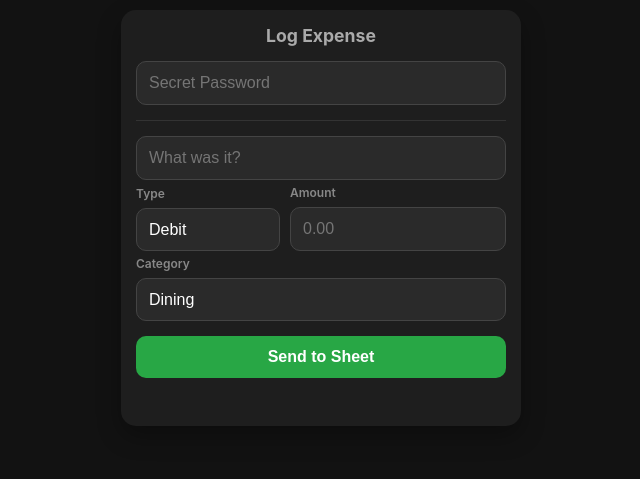
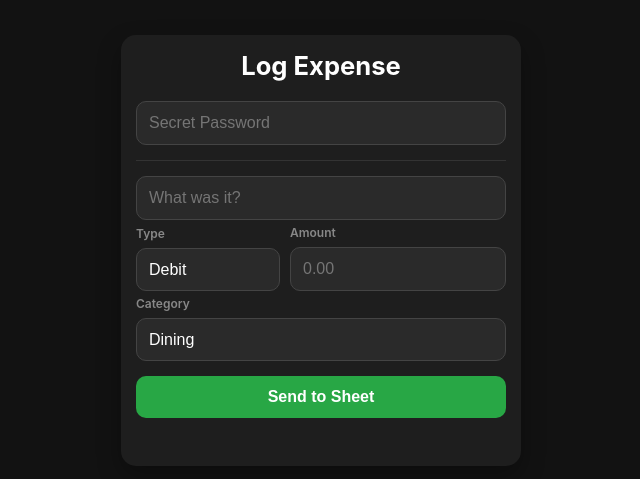
Before and after one commit to yeungtech/budget_track, a plain HTML site: page index.html in a window 1280 px wide. Shown: the whole page, without its empty margins (319-959 px from the left). Drawn offline with Linux system fonts and the light colour scheme.

Commit message:
Update index.html sizing

```diff
--- a/index.html
+++ b/index.html
@@ -4,24 +4,31 @@
     <title>Expense Logger</title>
     <meta name="viewport" content="width=device-width, initial-scale=1, maximum-scale=1, user-scalable=0">
     <style>
-        body { font-family: -apple-system, sans-serif; padding: 10px; max-width: 400px; margin: auto; background-color: #121212; }
+        /* padding-top: 35px gives you that 25px extra drop from the previous version */
+        body {
+            font-family: -apple-system, sans-serif;
+            padding: 35px 10px 10px 10px;
+            max-width: 400px;
+            margin: auto;
+            background-color: #121212;
+        }
+
         .card { background: #1e1e1e; padding: 15px; border-radius: 15px; box-shadow: 0 10px 25px rgba(0,0,0,0.3); color: #ffffff; }
 
-        /* Smaller font but readable */
-        h2 { margin: 0 0 10px 0; font-size: 1.1rem; color: #aaaaaa; text-align: center; }
+        /* Larger heading for better visibility */
+        h2 { margin: 0 0 15px 0; font-size: 1.6rem; color: #ffffff; text-align: center; font-weight: 700; }
 
-        /* Larger touch targets for phone use */
         input, select, button {
             width: 100%;
-            padding: 12px; /* Increased padding for better tap-ability */
+            padding: 12px;
             margin: 5px 0;
             border: 1px solid #444444;
             border-radius: 10px;
             box-sizing: border-box;
-            font-size: 16px; /* 16px prevents iOS auto-zoom on focus */
+            font-size: 16px; /* Prevents auto-zoom */
             background-color: #2a2a2a;
             color: #ffffff;
-            appearance: none; /* Removes default styling for cleaner look */
+            appearance: none;
         }
 
         .input-row { display: flex; gap: 10px; align-items: flex-end; }
```
